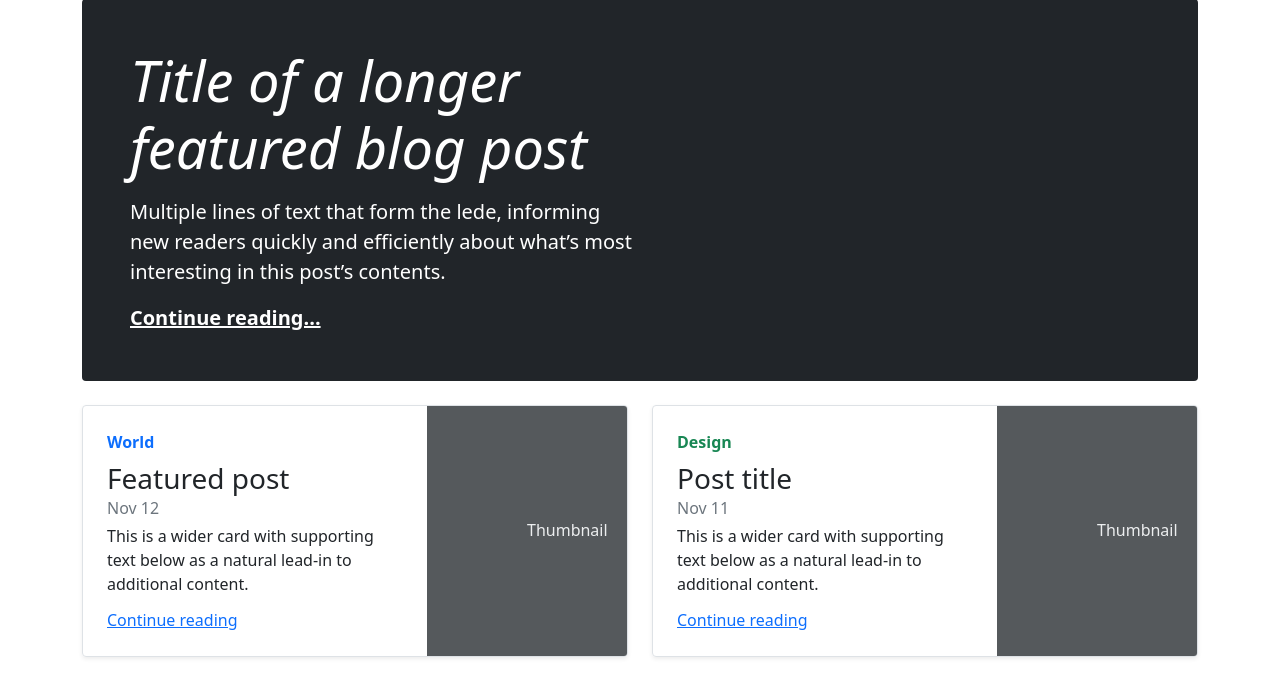
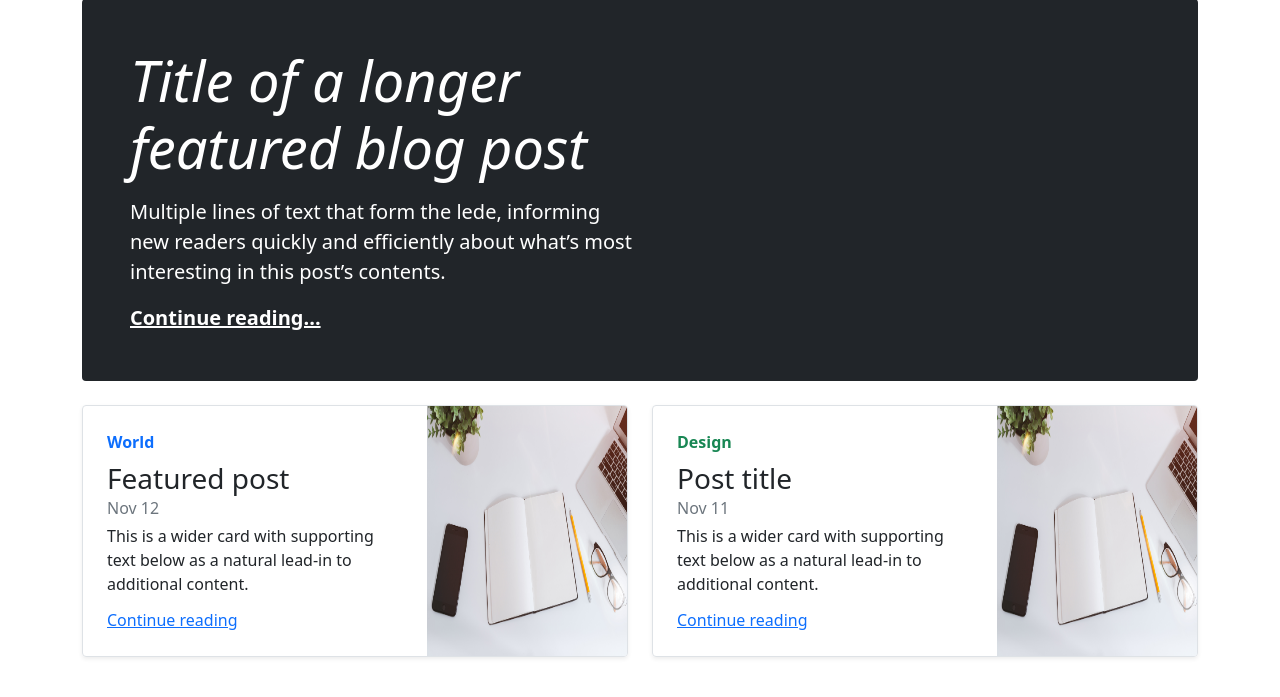
Before and after one commit to ariM001/Python-Flask-Blog-thecodingthunder, a Flask app: page /bootstrap in a window 1280 px wide. Shown: the part 17-714 px from the top of the page. Run offline with Flask 2, Linux system fonts and the light colour scheme.

Commit message:
upto vidwo 5

```diff
--- a/templates/bootstrap.html
+++ b/templates/bootstrap.html
@@ -39,14 +39,8 @@
                         <a href="#" class="stretched-link">Continue reading</a>
                     </div>
                     <div class="col-auto d-none d-lg-block">
-                        <svg class="bd-placeholder-img" width="200" height="250" xmlns="http://www.w3.org/2000/svg"
-                            role="img" aria-label="Placeholder: Thumbnail" preserveAspectRatio="xMidYMid slice"
-                            focusable="false">
-                            <title>Placeholder</title>
-                            <rect width="100%" height="100%" fill="#55595c"></rect><text x="50%" y="50%" fill="#eceeef"
-                                dy=".3em">Thumbnail</text>
-                        </svg>
-
+                        <img src="{{url_for('static', filename = '1.jpg')}}" style="height: 250px; width: 200px"
+                            alt="image">
                     </div>
                 </div>
             </div>
@@ -62,14 +56,8 @@
                         <a href="#" class="stretched-link">Continue reading</a>
                     </div>
                     <div class="col-auto d-none d-lg-block">
-                        <svg class="bd-placeholder-img" width="200" height="250" xmlns="http://www.w3.org/2000/svg"
-                            role="img" aria-label="Placeholder: Thumbnail" preserveAspectRatio="xMidYMid slice"
-                            focusable="false">
-                            <title>Placeholder</title>
-                            <rect width="100%" height="100%" fill="#55595c"></rect><text x="50%" y="50%" fill="#eceeef"
-                                dy=".3em">Thumbnail</text>
-                        </svg>
-
+                        <img src="{{url_for('static', filename = '1.jpg')}}" style="height: 250px; width: 200px"
+                            alt="image">
                     </div>
                 </div>
             </div>
```
Also changed, not shown: static/1.jpg (added), 1 other file.
